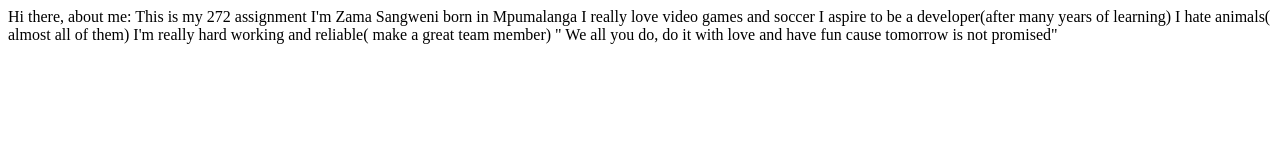
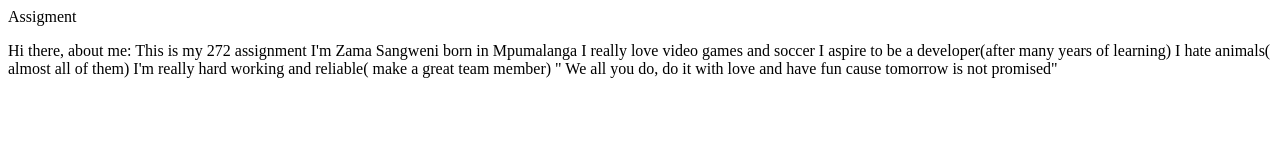
Before and after one commit to Zama-Sangweni/zamasangweni-u18377085-.github.io, a plain HTML site: page index.html in a window 1280 px wide. Drawn offline with Linux system fonts and the light colour scheme.

Commit message:
Update html.file

```diff
--- a/index.html
+++ b/index.html
@@ -1,4 +1,12 @@
-Hi there, about me:
+
+<DOCTYPE html>
+    <html>
+        <head>
+            Assigment
+        </head>
+<body>
+<p>
+    Hi there, about me:
 
 
 
@@ -15,3 +23,6 @@ I hate animals( almost all of them)
 I'm really hard working and reliable( make a great team member)
 
 " We all you do, do it with love and have fun cause tomorrow is not promised"
+</p>
+</body>
+</html>
```
